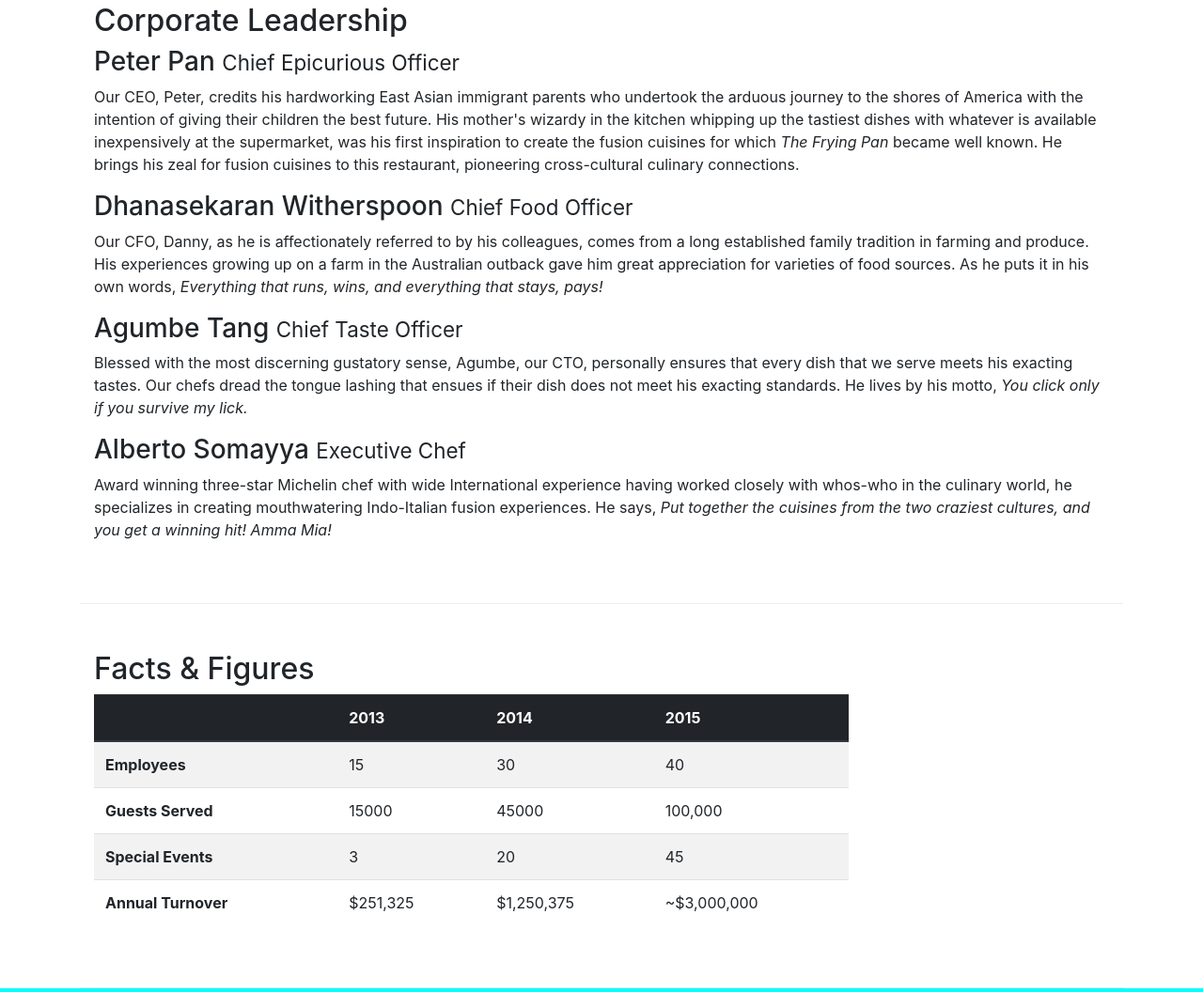
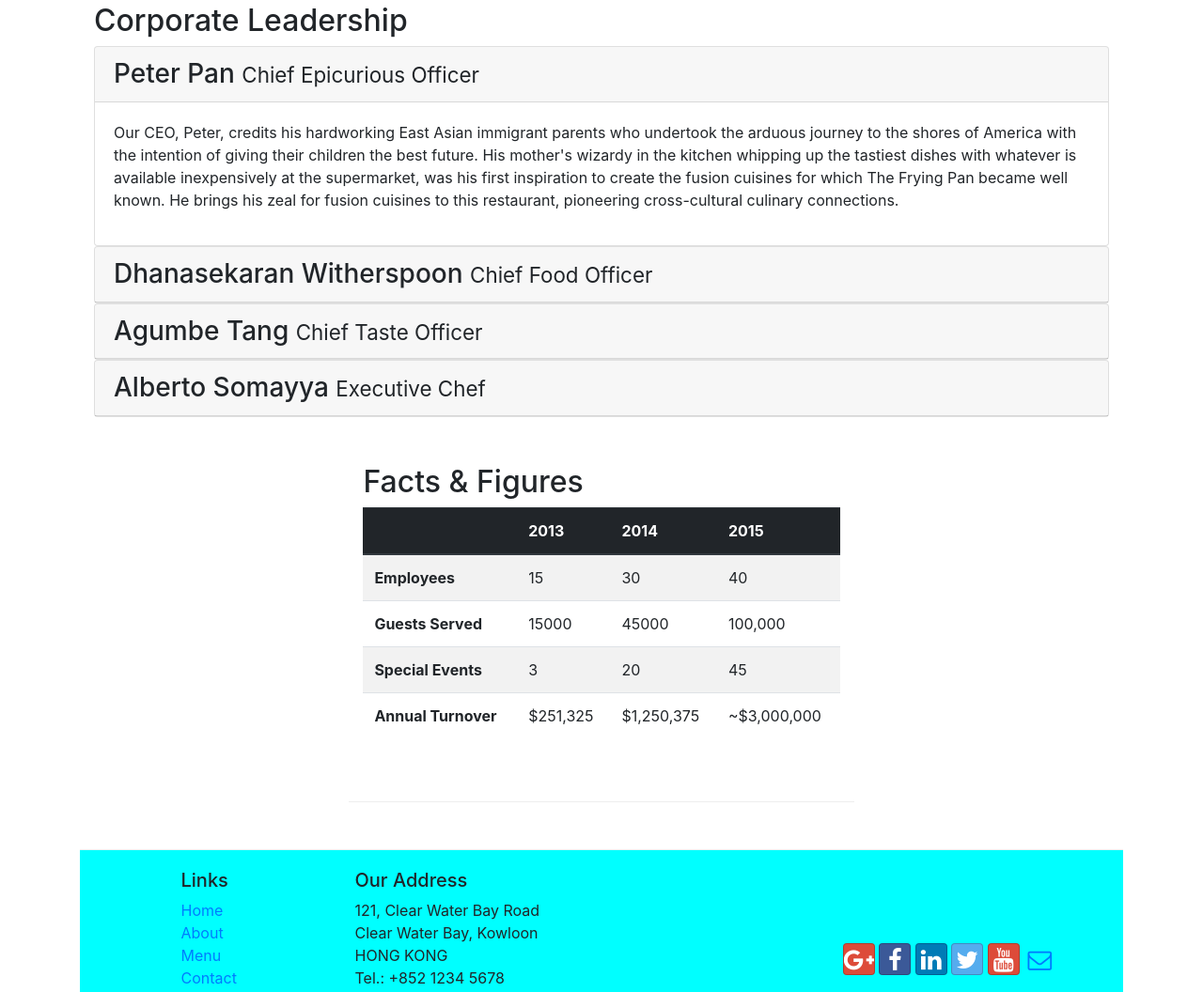
Before and after one commit to vineetjaywant11/gitpro, a website: page Bootstrap4/conFusion/aboutus.html in a window 1280 px wide. Shown: the part 1019-2075 px from the top of the page at 94% size. Drawn offline with nearby package versions, Linux system fonts and the light colour scheme.

Commit message:
accordion

```diff
--- a/Bootstrap4/conFusion/aboutus.html
+++ b/Bootstrap4/conFusion/aboutus.html
@@ -100,18 +100,74 @@
         <div class="row row-content">
             <div class="col-12">
                 <h2>Corporate Leadership</h2>
-                <h3>Peter Pan <small>Chief Epicurious Officer</small></h3>
-                <p class="d-none d-sm-block">Our CEO, Peter, credits his hardworking East Asian immigrant parents who undertook the arduous journey to the shores of America with the intention of giving their children the best future. His mother's wizardy in the kitchen whipping up the tastiest dishes with whatever is available inexpensively at the supermarket, was his first inspiration to create the fusion cuisines for which <em>The Frying Pan</em> became well known. He brings his zeal for fusion cuisines to this restaurant, pioneering cross-cultural culinary connections.</p>
-                <h3>Dhanasekaran Witherspoon <small>Chief Food Officer</small></h3>
-                <p class="d-none d-sm-block">Our CFO, Danny, as he is affectionately referred to by his colleagues, comes from a long established family tradition in farming and produce. His experiences growing up on a farm in the Australian outback gave him great appreciation for varieties of food sources. As he puts it in his own words, <em>Everything that runs, wins, and everything that stays, pays!</em></p>
-                <h3>Agumbe Tang <small>Chief Taste Officer</small></h3>
-                <p class="d-none d-sm-block">Blessed with the most discerning gustatory sense, Agumbe, our CTO, personally ensures that every dish that we serve meets his exacting tastes. Our chefs dread the tongue lashing that ensues if their dish does not meet his exacting standards. He lives by his motto, <em>You click only if you survive my lick.</em></p>
-                <h3>Alberto Somayya <small>Executive Chef</small></h3>
-                <p class="d-none d-sm-block">Award winning three-star Michelin chef with wide International experience having worked closely with whos-who in the culinary world, he specializes in creating mouthwatering Indo-Italian fusion experiences. He says, <em>Put together the cuisines from the two craziest cultures, and you get a winning hit! Amma Mia!</em></p>
-            </div>
+                <div id="accordion">
+                    <div class="card">
+                            <div class="card-header" role="tab" id="peterhead">
+                            <h3 class="mb-0">
+                                <a data-toggle="collapse" data-target="#peter">
+                                Peter Pan <small>Chief Epicurious Officer</small>
+                                </a>
+                            </h3>
+                            </div>
+                            <div class="collapse show" id="peter" data-parent="#accordion">
+                                <div class="card-body">
+                                    <p class="d-none d-sm-block">Our CEO, Peter, credits his hardworking East Asian immigrant
+                                         parents who undertook the arduous journey to the shores of America with the intention of giving their children the best future.
+                                         His mother's wizardy in the kitchen whipping up the tastiest dishes with whatever is available inexpensively at the supermarket, was his
+                                         first inspiration to create the fusion cuisines for which The Frying Pan became well known. He brings his zeal for fusion
+                                        cuisines to this restaurant, pioneering cross-cultural culinary connections.</p>
+                                </div>
+                            </div>
+                        </div>
+                        <div class="card">
+                                <div class="card-header" role="tab" id="dannyhead">
+                                <h3 class="mb-0">
+                                    <a class="collapsed" data-toggle="collapse" data-target="#danny">
+                                    Dhanasekaran Witherspoon <small>Chief Food Officer</small>
+                                    </a>
+                                </h3>
+                            </div>
+                            <div class="collapse" id="danny" data-parent="#accordion">
+                                <div class="card-body">
+                                    <p class="d-none d-sm-block">Our CFO, Danny, as he is affectionately referred to by his colleagues, comes from a long established family tradition in farming and produce. His experiences growing up on a farm in the Australian outback gave him great appreciation for varieties of food sources.
+                                         As he puts it in his own words, Everything that runs, wins, and everything that stays, pays!</em></p>
+                                </div>
+                            </div>
+                        </div>
+                        <div class="card">
+                                <div class="card-header" role="tab" id="agumbehead">
+                                <h3 class="mb-0">
+                                    <a class="collapsed" data-toggle="collapse" data-target="#agumbe">
+                                    Agumbe Tang <small>Chief Taste Officer</small>
+                                    </a>
+                                </h3>
+                            </div>
+                            <div class="collapse" id="agumbe" data-parent="#accordion">
+                                <div class="card-body">
+                                    <p class="d-none d-sm-block">Blessed with the most discerning gustatory sense, Agumbe, our CTO, personally ensures that every dish that we serve meets his exacting tastes. Our chefs dread the tongue lashing that ensues if their dish does not meet his exacting standards.
+                                        He lives by his motto, You click only if you survive my lick.</p>
+                                </div>
+                            </div>
+                        </div>
+                        <div class="card">
+                                <div class="card-header" role="tab" id="albertohead">
+                                <h3 class="mb-0">
+                                    <a class="collapsed" data-toggle="collapse" data-target="#alberto">
+                                    Alberto Somayya <small>Executive Chef</small>
+                                    </a>
+                                </h3>
+                            </div>
+                            <div class="collapse" id="alberto" data-parent="#accordion">
+                                <div class="card-body">
+                                    <p class="d-none d-sm-block">Award winning three-star Michelin chef with wide International experience having worked closely with whos-who in the culinary world, he specializes in creating mouthwatering Indo-Italian fusion experiences.
+                                        He says, Put together the cuisines from the two craziest cultures, and you get a winning hit! Amma Mia!</em></p>
+                                </div>
+                            </div>
+                        </div>
+                    </div>
        </div>
        <div class="row row-content">
-           <div class="col-12 col-sm-9">
+           <div class="col-12 col-sm-12">
             <h2>Facts &amp; Figures</h2>
             <div class="table-responsive">
                     <table class="table table-striped">
--- a/Bootstrap4/conFusion/css/styles.css
+++ b/Bootstrap4/conFusion/css/styles.css
@@ -37,3 +37,9 @@ body{
 .navbar-dark{
     background-color: #512da8
 }
+.tab-content {
+    border-left: 1px solid #ddd;
+    border-right: 1px solid #ddd;
+    border-bottom: 1px solid #ddd;
+    padding: 10px;
+}
```
